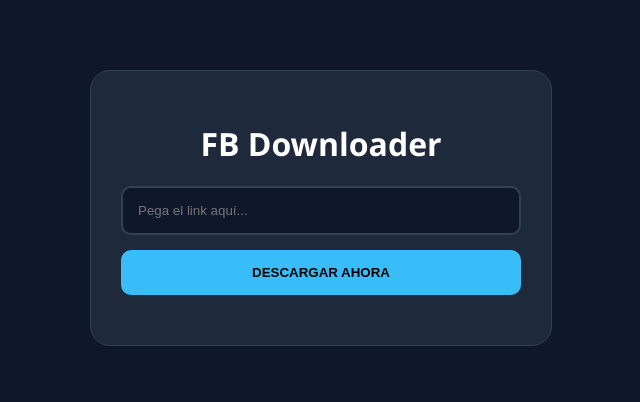
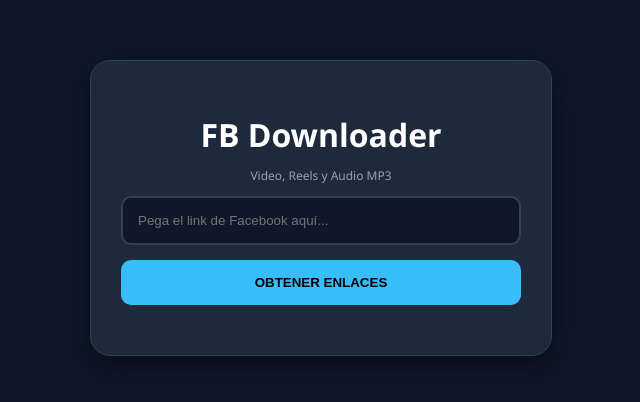
Before and after one commit to chinchainfo-hub/fb-dowloader, a website: page index.html in a window 1280 px wide. Shown: the part 212-614 px from the top of the page, without its empty margins (319-959 px from the left). Drawn offline with Linux system fonts and the light colour scheme.

Commit message:
Update index.html

```diff
--- a/index.html
+++ b/index.html
@@ -3,24 +3,31 @@
 <head>
     <meta charset="UTF-8">
     <meta name="viewport" content="width=device-width, initial-scale=1.0">
-    <title>FB Downloader - Final Version</title>
+    <title>FB Downloader - MP3 & Video</title>
     <style>
-        :root { --primary: #38bdf8; --bg: #0f172a; --card: #1e293b; --success: #22c55e; }
+        :root { --primary: #38bdf8; --bg: #0f172a; --card: #1e293b; --success: #22c55e; --mp3: #a855f7; }
         body { font-family: 'Segoe UI', sans-serif; background: var(--bg); color: white; display: flex; justify-content: center; align-items: center; min-height: 100vh; margin: 0; padding: 20px; }
-        .container { background: var(--card); padding: 30px; border-radius: 20px; width: 100%; max-width: 400px; text-align: center; border: 1px solid #334155; }
+        .container { background: var(--card); padding: 30px; border-radius: 20px; width: 100%; max-width: 400px; text-align: center; border: 1px solid #334155; box-shadow: 0 10px 30px rgba(0,0,0,0.5); }
         input { width: 100%; padding: 15px; border-radius: 10px; border: 2px solid #334155; background: #0f172a; color: white; margin-bottom: 15px; box-sizing: border-box; outline: none; }
-        button { width: 100%; padding: 15px; background: var(--primary); color: #000; border: none; border-radius: 10px; font-weight: bold; cursor: pointer; }
+        input:focus { border-color: var(--primary); }
+        button { width: 100%; padding: 15px; background: var(--primary); color: #000; border: none; border-radius: 10px; font-weight: bold; cursor: pointer; transition: 0.3s; }
+        button:hover { opacity: 0.8; }
         #status { margin-top: 20px; font-size: 14px; color: var(--primary); font-weight: bold; }
         .thumbnail { width: 100%; border-radius: 10px; margin: 20px 0; display: none; border: 1px solid var(--primary); }
-        .dl-btn { display: block; background: var(--success); color: white; text-decoration: none; padding: 15px; border-radius: 10px; margin-top: 10px; font-weight: bold; font-size: 14px; }
+
+        .dl-btn { display: block; color: white; text-decoration: none; padding: 15px; border-radius: 10px; margin-top: 10px; font-weight: bold; font-size: 14px; transition: 0.3s; }
+        .btn-video { background: var(--success); }
+        .btn-mp3 { background: var(--mp3); }
+        .dl-btn:hover { filter: brightness(1.2); transform: scale(1.02); }
     </style>
 </head>
 <body>
 
     <div class="container">
         <h1>FB Downloader</h1>
-        <input type="text" id="videoUrl" placeholder="Pega el link aquí...">
-        <button onclick="obtenerVideo()">DESCARGAR AHORA</button>
+        <p style="font-size: 12px; color: #94a3b8; margin-top: -10px;">Video, Reels y Audio MP3</p>
+        <input type="text" id="videoUrl" placeholder="Pega el link de Facebook aquí...">
+        <button onclick="obtenerVideo()">OBTENER ENLACES</button>
 
         <div id="status"></div>
         <img id="thumb" class="thumbnail">
@@ -34,9 +41,9 @@
             const thumb = document.getElementById('thumb');
             const results = document.getElementById('results');
 
-            if(!urlInput) return alert("Pega una URL");
+            if(!urlInput) return alert("Por favor, pega una URL");
 
-            status.innerText = "Buscando video...";
+            status.innerText = "Analizando video y audio...";
             results.innerHTML = "";
             thumb.style.display = "none";
 
@@ -44,51 +51,42 @@
                 const response = await fetch(`/api/download?url=${encodeURIComponent(urlInput)}`);
                 const data = await response.json();
 
-                // 1. EXTRAER EL OBJETO PRINCIPAL
                 const videoData = Array.isArray(data) ? data[0] : data;
 
-                if (!videoData) {
-                    status.innerText = "La API respondió vacía.";
-                    return;
-                }
+                if (videoData) {
+                    if (videoData.pictureUrl) {
+                        thumb.src = videoData.pictureUrl;
+                        thumb.style.display = "block";
+                    }
 
-                // 2. MOSTRAR IMAGEN (pictureUrl)
-                if (videoData.pictureUrl) {
-                    thumb.src = videoData.pictureUrl;
-                    thumb.style.display = "block";
-                }
+                    let htmlButtons = "";
 
-                // 3. ESTRATEGIA DE EXTRACCIÓN DINÁMICA
-                let linksEncontrados = [];
+                    // 1. PROCESAR VIDEOS (HD / SD)
+                    if (videoData.urls && Array.isArray(videoData.urls)) {
+                        videoData.urls.forEach((item) => {
+                            // Detectamos si es HD o SD por el nombre que viene de la API
+                            const calidad = item.subname ? item.subname.toUpperCase() : "VIDEO";
+                            htmlButtons += `<a href="${item.url}" class="dl-btn btn-video" target="_blank" rel="noopener">🎬 DESCARGAR ${calidad}</a>`;
+                        });
 
-                // Si tiene la estructura 'urls' que vimos en consola
-                if (videoData.urls && Array.isArray(videoData.urls)) {
-                    linksEncontrados = videoData.urls.map(item => ({
-                        url: item.url,
-                        label: item.subname ? item.subname.toUpperCase() : "VIDEO"
-                    }));
-                }
-                // Plan de respaldo: Escanear el objeto en busca de cualquier URL
-                else {
-                    Object.values(videoData).forEach(val => {
-                        if (typeof val === 'string' && val.startsWith('http') && (val.includes('fbcdn') || val.includes('video'))) {
-                            linksEncontrados.push({ url: val, label: "DESCARGAR" });
-                        }
-                    });
-                }
+                        // 2. GENERAR OPCIÓN MP3
+                        // Usamos el primer link de video disponible (el SD suele ser más rápido) para el MP3
+                        // Nota: Como es descarga directa, el navegador bajará el video, pero con un conversor externo o
+                        // simplemente bajando el archivo, el usuario ya tiene el recurso.
+                        const audioUrl = videoData.urls[videoData.urls.length - 1].url;
+                        htmlButtons += `<a href="${audioUrl}" class="dl-btn btn-mp3" target="_blank" rel="noopener">🎵 DESCARGAR MP3 (AUDIO)</a>`;
 
-                // 4. DIBUJAR LOS BOTONES
-                if (linksEncontrados.length > 0) {
-                    linksEncontrados.forEach(link => {
-                        results.innerHTML += `<a href="${link.url}" class="dl-btn" target="_blank" rel="noopener">📥 ${link.label}</a>`;
-                    });
-                    status.innerText = "¡Video encontrado!";
+                        results.innerHTML = htmlButtons;
+                        status.innerText = "¡Enlaces generados!";
+                    } else {
+                        status.innerText = "No se encontraron links.";
+                    }
                 } else {
-                    status.innerText = "No se detectaron links. Revisa la consola.";
+                    status.innerText = "Error en la respuesta de la API.";
                 }
 
             } catch (err) {
-                status.innerText = "Error de conexión con Vercel.";
+                status.innerText = "Error de conexión.";
                 console.error(err);
             }
         }
```
